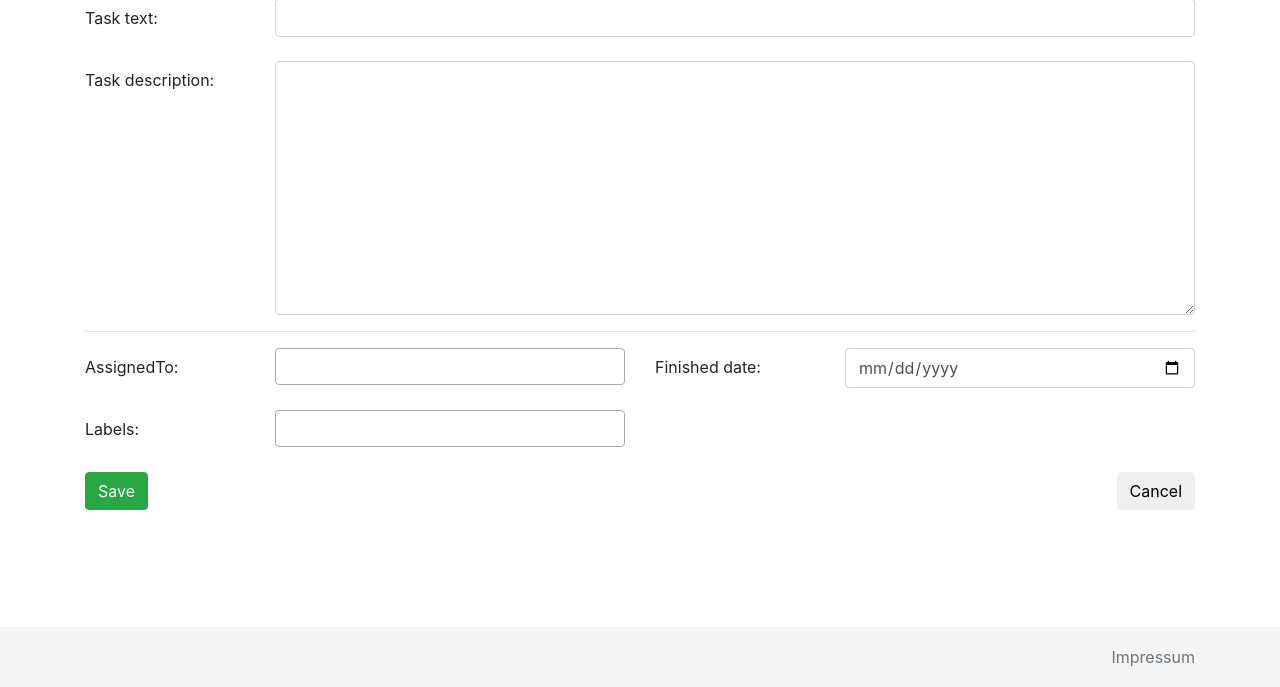
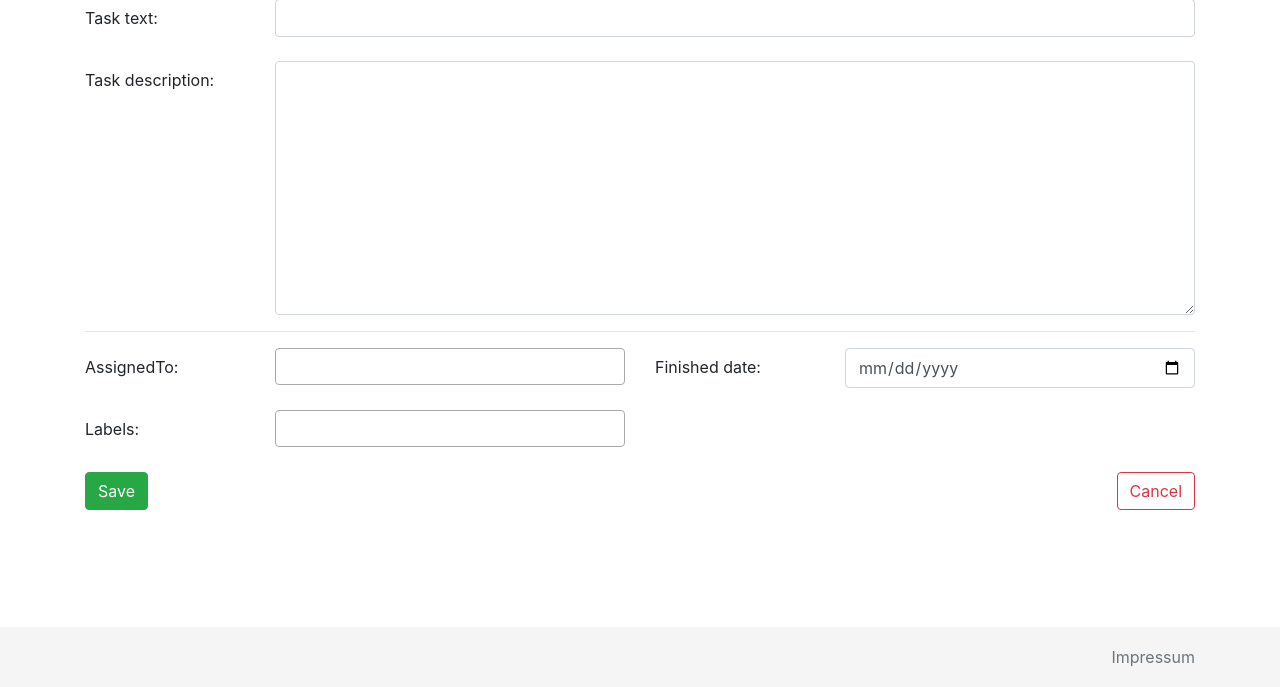
Before and after one commit to phiphi282/Frudo, a Django app: page /tasks/create/ in a window 1280 px wide. Shown: the part 113-800 px from the top of the page. Run offline with Django 3.2, Linux system fonts and the light colour scheme; the visitor is signed in with stand-in values (Sample User, id 1); data comes from the database, SQL or seed files in the repository; data that the repository does not hold is empty; some libraries are stand-ins or nearby versions.

Commit message:
Cancel buttton design improvement.

```diff
--- a/Django/tasks/templates/tasks/newlabel.html
+++ b/Django/tasks/templates/tasks/newlabel.html
@@ -27,7 +27,7 @@
 			</div>
 		</div>
 		<input class="btn btn-success" type="submit" value="Save" />
-		<button type="button" class="btn float-right" onclick="location.href= '{% url 'tasks:index' %}';">Cancel</button>
+		<button type="button" class="btn btn-outline-danger float-right" onclick="location.href= '{% url 'tasks:index' %}';">Cancel</button>
 	</form>
 </div>
 
--- a/Django/tasks/templates/tasks/newtask.html
+++ b/Django/tasks/templates/tasks/newtask.html
@@ -44,7 +44,7 @@
 			</div>
 		</div>
 		<input class="btn btn-success" type="submit" value="Save" />
-		<button type="button" class="btn float-right" onclick="location.href= '{% url 'tasks:index' %}';">Cancel</button>
+		<button type="button" class="btn btn-outline-danger float-right" onclick="location.href= '{% url 'tasks:index' %}';">Cancel</button>
 	</form>
 </div>
 
```
